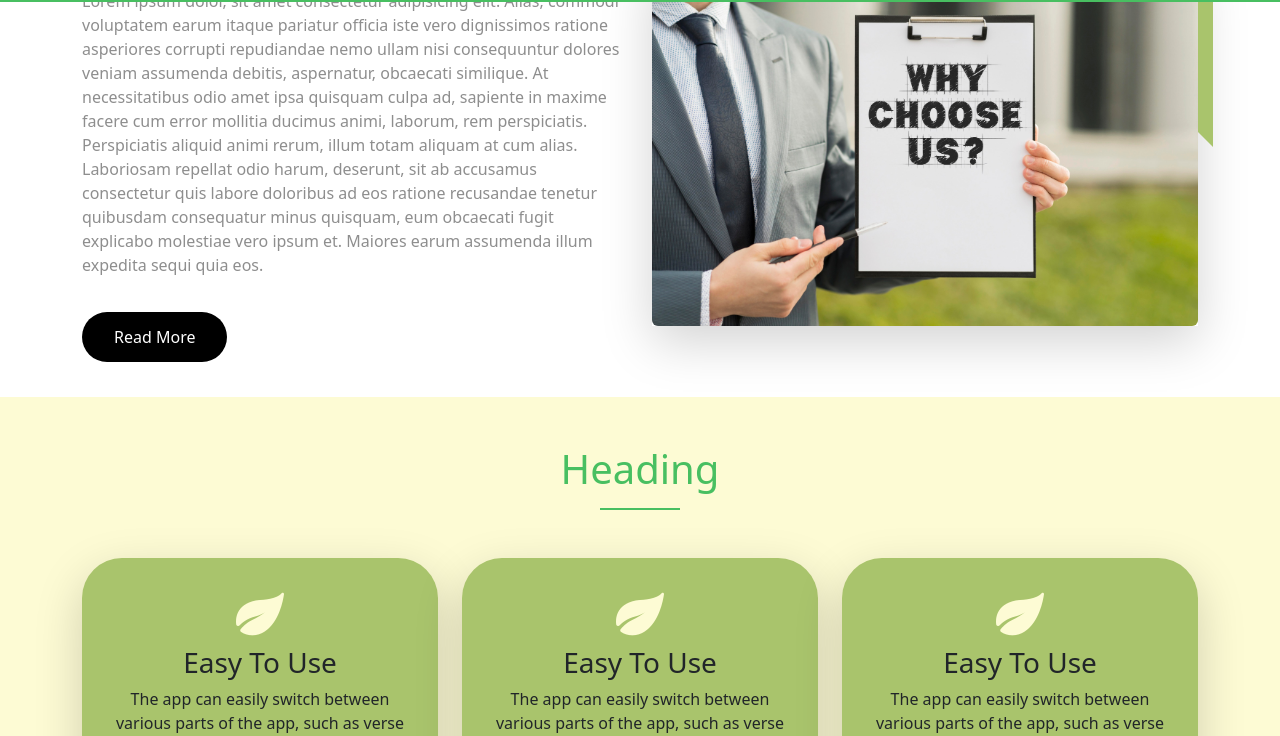
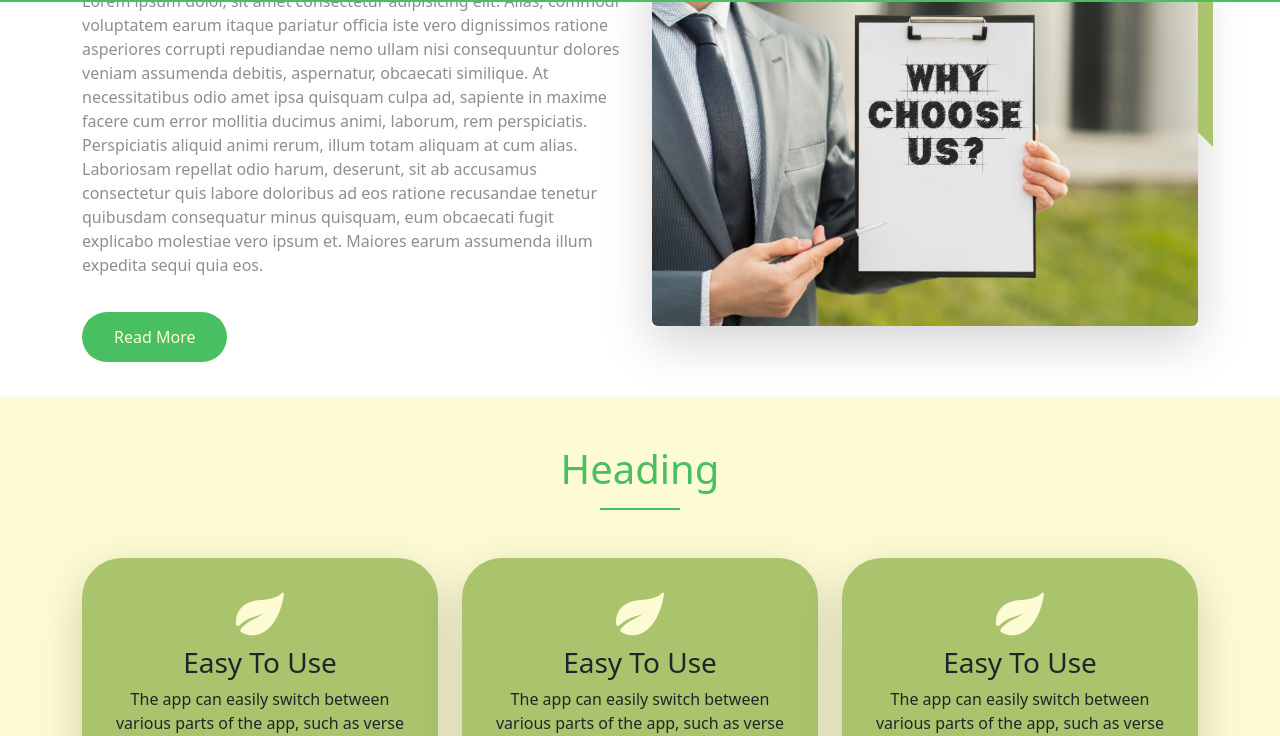
Before and after one commit to azeemhdr/Landing_page, a plain HTML site: page index.html in a window 1280 px wide. In both pictures the pointer is over the link "Read More". Shown: the part 1088-1824 px from the top of the page. Drawn offline with nearby package versions, Linux system fonts and the light colour scheme.

Commit message:
hover effect applied on button

```diff
--- a/assets/css/style.css
+++ b/assets/css/style.css
@@ -128,6 +128,12 @@ a {
 	color: var(--text-color);
 	padding: 14px 32px;
 	border-radius: 30px;
+  transition: 300ms ease-in-out;
+}
+
+.read-more-link:hover{
+  background-color: var(--primaryColor);
+  color: var(--accentColor-cream);
 }
 
 .right-content-img::after{
```
